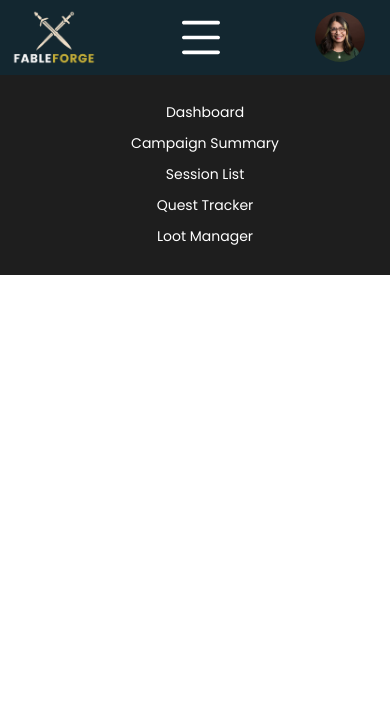
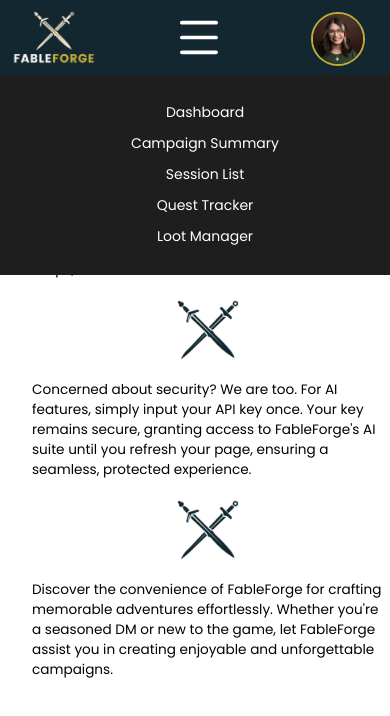
Before and after one commit to alliebourden/fableforge, a React (Vite) app: page /about in a window 390 px wide. Shown: the top 716 px of the page. Built offline with nearby package versions, Linux system fonts and the light colour scheme.

Commit message:
style - added about page copy

```diff
--- a/src/App.css
+++ b/src/App.css
@@ -112,6 +112,25 @@ html {
   }
 }
 
+/* about page */
+
+.about {
+  width: 80%;
+}
+
+.about-content {
+  font-size: 1.25rem;
+  display: flex;
+  margin-left: 275px;
+  margin-top: 125px;
+  margin-bottom: 25px;
+  width: 60%;
+  display: flex;
+  flex-direction: column;
+  align-items: center;
+  justify-self: center;
+}
+
 /* top bar css */
 
 .top-bar {
@@ -143,6 +162,7 @@ html {
   height: 50px;
   border-radius: 50%;
   display: flex;
+  border: 2px solid #c2ac38;
 }
 
 .hamburger-icon {
@@ -1416,6 +1436,18 @@ dialog {
     border-radius: 50%;
     display: flex;
   }
+  .about {
+    width: 100%;
+  }
+
+  .about-content {
+    font-size: 1rem;
+    display: flex;
+    margin-left: 25px;
+    margin-top: 100px;
+    margin-bottom: 25px;
+    width: 90%;
+  }
 }
 
 @media (max-width: 450px) {
@@ -1492,6 +1524,10 @@ dialog {
 
   .quest-details h2 {
     font-size: 1rem;
+  }
+
+  .about-content {
+    font-size: 0.85rem;
   }
 }
 
--- a/src/Routes.jsx
+++ b/src/Routes.jsx
@@ -68,7 +68,7 @@ const router = createBrowserRouter(
         {
           path: "/about",
           element: (
-            <div>
+            <div className="about">
               <About />
             </div>
           ),
--- a/src/pages/About.jsx
+++ b/src/pages/About.jsx
@@ -1,9 +1,30 @@
 import React from "react";
+import SwordIcon from "../../assets/icons/sword.png";
 
 export default function About() {
   return (
-    <div>
-      <p>Hello</p>
+    <div className="about-content">
+      <h2>FableForge - The Dungeon Master Toolkit</h2>
+      <br />
+      <p>
+        Welcome to FableForge, the essential toolkit for 5th edition Dungeon
+        Masters. Organize sessions, quests, and loot effortlessly. Elevate your
+        storytelling with AI tools for NPC creation, TTRPG maps, and session
+        summaries.
+      </p>
+      <img src={SwordIcon} height={100} />
+      <p>
+        Concerned about security? We are too. For AI features, simply input your
+        API key once. Your key remains secure, granting access to FableForge's
+        AI suite until you refresh your page, ensuring a seamless, protected
+        experience.
+      </p>
+      <img src={SwordIcon} height={100} />
+      <p>
+        Discover the convenience of FableForge for crafting memorable adventures
+        effortlessly. Whether you're a seasoned DM or new to the game, let
+        FableForge assist you in creating enjoyable and unforgettable campaigns.
+      </p>
     </div>
   );
 }
```
Also changed, not shown: assets/icons/sword.png (added).
